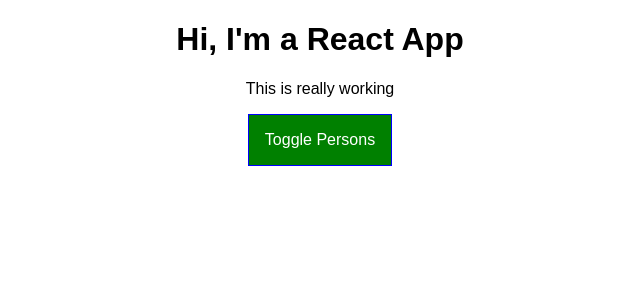
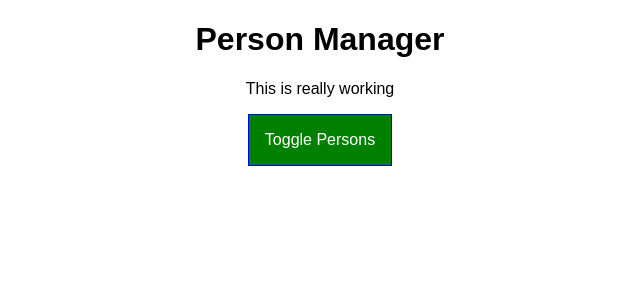
Before and after one commit to mhabzda/react-complete-guide, a React app: page / in a window 1280 px wide. Shown: the top 300 px of the page, without its empty margins (320-960 px from the left). Built offline with nearby package versions, Linux system fonts and the light colour scheme.

Commit message:
Add app title

```diff
--- a/src/components/Cockpit/Cockpit.js
+++ b/src/components/Cockpit/Cockpit.js
@@ -3,7 +3,7 @@
 
 const cockpit = (props) => {
   let buttonClass = '';
-  if(props.showPersons) {
+  if (props.showPersons) {
     buttonClass = classes.Red;
   }
 
@@ -17,7 +17,7 @@
 
   return (
     <div className={classes.Cockpit}>
-      <h1>Hi, I'm a React App</h1>
+      <h1>{props.title}</h1>
       <p className={assignedClasses.join(' ')}>This is really working</p>
       <button
         className={buttonClass}
--- a/src/containers/App.js
+++ b/src/containers/App.js
@@ -59,6 +59,7 @@
     return (
       <div className={classes.App}>
         <Cockpit
+          title={this.props.appTitle}
           showPersons={this.state.showPersons}
           persons={this.state.persons}
           clicked={this.togglePersonsHandler}/>
--- a/src/index.js
+++ b/src/index.js
@@ -4,5 +4,5 @@
 import App from './containers/App';
 import registerServiceWorker from './registerServiceWorker';
 
-ReactDOM.render(<App />, document.getElementById('root'));
+ReactDOM.render(<App appTitle="Person Manager"/>, document.getElementById('root'));
 registerServiceWorker();
```
